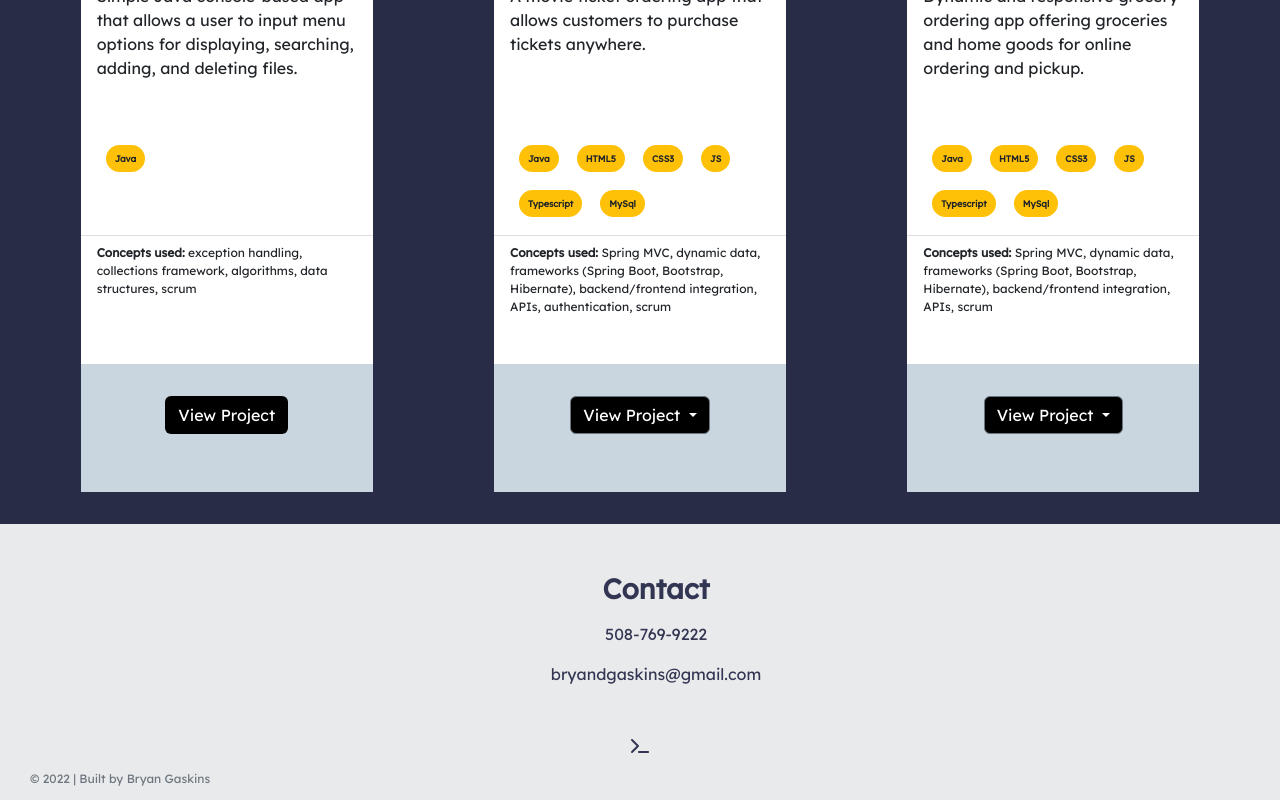
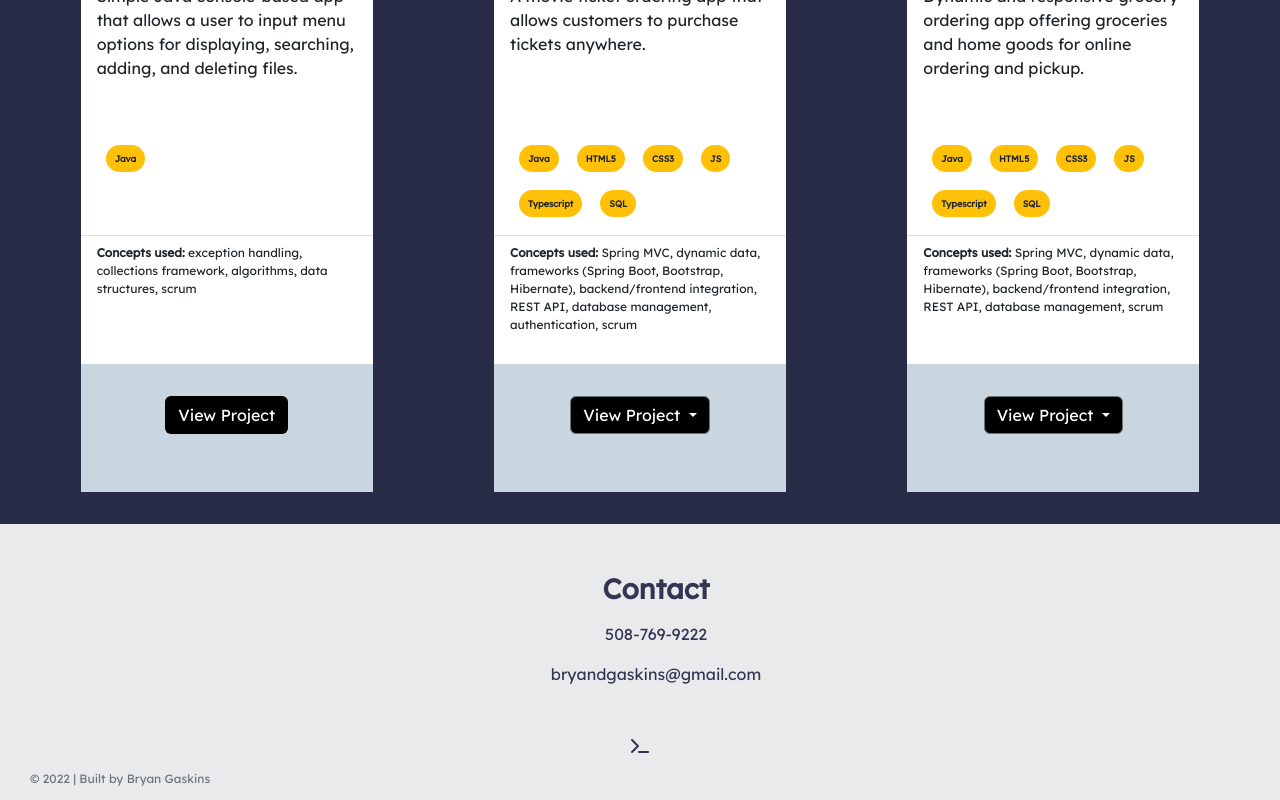
Before and after one commit to bgaskins/portfolio, an Angular app: page / in a window 1280 px wide. Shown: the part 1577-2377 px from the top of the page. Built offline with nearby package versions, Linux system fonts and the light colour scheme.

Commit message:
Updated concepts

```diff
--- a/src/app/home/home.component.html
+++ b/src/app/home/home.component.html
@@ -73,11 +73,11 @@
 
                         <span class="badge rounded-pill bg-warning text-dark">Typescript</span>
 
-                        <span class="badge rounded-pill bg-warning text-dark">MySql</span>
+                        <span class="badge rounded-pill bg-warning text-dark">SQL</span>
 
                     </li>
                     <li class="list-group-item"><p class="project-concepts">
-                        <strong> Concepts used: </strong> Spring MVC, dynamic data, frameworks (Spring Boot, Bootstrap, Hibernate), backend/frontend integration, APIs, authentication, scrum
+                        <strong> Concepts used: </strong> Spring MVC, dynamic data, frameworks (Spring Boot, Bootstrap, Hibernate), backend/frontend integration, REST API, database management, authentication, scrum
                 </p></li>
                 </ul>
                 <div class="card-body" id="card-bottom">
@@ -115,10 +115,10 @@
 
                         <span class="badge rounded-pill bg-warning text-dark">Typescript</span>
 
-                        <span class="badge rounded-pill bg-warning text-dark">MySql</span>
+                        <span class="badge rounded-pill bg-warning text-dark">SQL</span>
                     </li>
                     <li class="list-group-item"><p class="project-concepts">
-                        <strong> Concepts used: </strong> Spring MVC, dynamic data, frameworks (Spring Boot, Bootstrap, Hibernate), backend/frontend integration, APIs, scrum
+                        <strong> Concepts used: </strong> Spring MVC, dynamic data, frameworks (Spring Boot, Bootstrap, Hibernate), backend/frontend integration, REST API, database management, scrum
                 </p></li>
                 </ul>
                 <div class="card-body" id="card-bottom">
```
